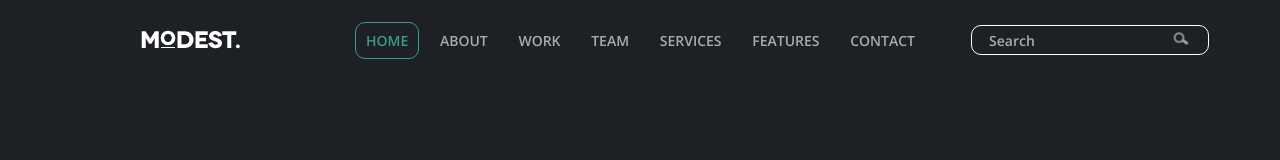
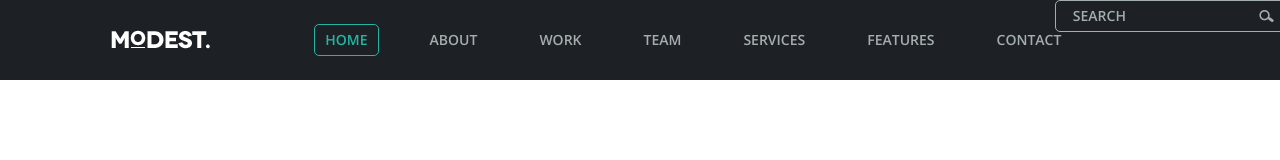
Before and after one commit to Profikusus/blog-project, a plain HTML site: page index.html in a window 1280 px wide. Drawn offline with nearby package versions, Linux system fonts and the light colour scheme.

Commit message:
add new project

```diff
--- a/app.js
+++ b/app.js
@@ -0,0 +1,2 @@
+let ageOfMan = "Юрий";
+console.log(ageOfMan);
--- a/index.html
+++ b/index.html
@@ -7,6 +7,8 @@
     <meta name="viewport" content="width=device-width, initial-scale=1.0">
     <title>Demo Blog project</title>
     <link rel="stylesheet" href="reset.css">
+    <link rel="stylesheet" href="style-col.css">
+    <link rel="stylesheet" href="style-media.css">
     <link rel="stylesheet" href="style.css">
     <link rel="preconnect" href="https://fonts.googleapis.com">
     <link rel="preconnect" href="https://fonts.gstatic.com" crossorigin>
@@ -17,35 +19,28 @@
     <header>
         <div class="container">
             <div class="row">
-                <div class="col-md-3">
-                    <div class="logo">
-                        <a href="">
-                            <img src="./images/logo.png" alt="">
-                        </a>
-                    </div>
+                <div class="col-xs-12 col-sm-3 logo">
+                    <a href=""><img src="./images/logo.png" alt=""></a>
                 </div>
-                <div class="col-md-6">
-                    <nav class="nav-menu">
-                        <ul class="btn-nav-menu">
-                            <li id="btn-color"><a href="">HOME</a></li>
-                            <li><a href="">ABOUT</a></li>
-                            <li><a href="">WORK</a></li>
-                            <li><a href="">TEAM</a></li>
-                            <li><a href="">SERVICES</a></li>
-                            <li><a href="">FEATURES</a></li>
-                            <li><a href="">CONTACT</a></li>
-                        </ul>
-                    </nav>
+                <div class="col-xs-12 col-sm-7 nav-menu">
+                    <a href="" id="color-btn">HOME</a>
+                    <a href="">ABOUT</a>
+                    <a href="">WORK</a>
+                    <a href="">TEAM</a>
+                    <a href="">SERVICES</a>
+                    <a href="">FEATURES</a>
+                    <a href="">CONTACT</a>
                 </div>
-                <div class="col-md-3">
+                <div class="col-xs-hidden col-sm-2 col-search-menu">
                     <div class="search-menu">
-                        <ul class="search-block">
-                            <li><input type="search" placeholder="Search"></li>
-                            <li><a href=""></a></li>
-                        </ul>
+                        <div class="border-search">
+                            <input type="text" class="input-search" placeholder="SEARCH">
+                            <a href="" class="btn-search"></a>
+                        </div>
                     </div>
                 </div>
             </div>
+        </div>
     </header>
 </body>
 
--- /dev/null
+++ b/style-col.css
@@ -0,0 +1,51 @@
+*{
+    box-sizing: border-box;
+}
+.col-xs-1{
+    flex: 0 0 8.33333;
+    max-width: 8.33333%;
+}
+.col-xs-2{
+    flex: 0 0 16.66667%;
+    max-width: 16.66667%;
+}
+.col-xs-3{
+    flex: 0 0 25%;
+    max-width: 25%;
+}
+.col-xs-4{
+    flex: 0 0 33.33333%;
+    max-width: 33.33333%;
+}
+.col-xs-5{
+    flex: 0 0 41.66667%;
+    max-width: 41.66667%;
+}
+.col-xs-6{
+    flex: 0 0 50%;
+    max-width: 50%;
+}
+.col-xs-7{
+    flex: 0 0 58.33333%;
+    max-width: 58.33333%;
+}
+.col-xs-8{
+    flex: 0 0 66.66667%;
+    max-width: 66.66667%;
+}
+.col-xs-9 {
+    flex: 0 0 75%;
+    max-width: 75%;
+}
+.col-xs-10{
+    flex: 0 0 83.33333%;
+    max-width: 83.33333%;
+}
+.col-xs-11{
+    flex: 0 0 91.66667%;
+    max-width: 91.66667%;
+}
+.col-xs-12{
+    flex: 0 0 100%;
+    max-width: 100%;
+}
--- /dev/null
+++ b/style-media.css
@@ -0,0 +1,22 @@
+@media (max-width:767px){
+    .col-xs-hidden{
+        display: none;
+    }
+    .row{
+        flex-wrap: wrap;
+    }
+}
+@media(min-width:768px){
+    .col-sm-3{
+        flex: 0 0 25%;
+        max-width: 25%;
+    }
+    .col-sm-7{
+        flex: 0 0 58.33333%;
+        max-width: 58.33333%;
+    }
+    .col-sm-2{
+        flex: 0 0 16.66667%;
+        max-width: 16.66667%;
+    }
+}
--- a/style.css
+++ b/style.css
@@ -1,99 +1,89 @@
-*{
-    box-sizing: border-box;
+.container{
+    width: 100%;
+    padding-left: 15px;
+    padding-right: 15px;
+    margin-left: auto;
+    margin-right: auto;
 }
 body{
     font-family: 'Open Sans', sans-serif;
+}
+.row{
+    display: flex;
+    margin-left: -15px;
+    margin-right: -15px;
+    flex-wrap: wrap;
+    text-align: center;
     background-color: #1d2126;
 }
-.container{
-    width: 1200px;
-    margin: 0 auto;
-}
-[class *="col-"]{
+[class*="col-"]{
     padding-left: 15px;
     padding-right: 15px;
 }
-.row{
+.logo{
+    justify-content: center;
+    align-items: center;
+}
+.logo, .nav-menu{
+    height: 80px;
     display: flex;
-    height: 80px;
-    margin: 0 auto;
-}
-.col-md-3{
-    width: 25%;
-}
-.col-md-6{
-    width: 50%;
-}
-.btn-nav-menu{
-    display: flex;
-    justify-content: space-between;
-    align-items: center;
-    height: 80px;
 }
 .nav-menu{
-    width: 100%;
+    justify-content: center;
+    align-items: center;
 }
-.logo{
+.nav-menu a{
+    margin: 20px;
+    color: #a4aead;
+    text-decoration: none;
+    border: 1px solid transparent;
+    padding: 8px 10px;
+    border-radius: 5px;
+    font-size: 14px;
+}
+#color-btn{
+    border: 1px solid #23b7a3;
+    color: #23b7a3;
+}
+.nav-menu a:hover{
+    border:1px solid #a4aead;
+}
+#color-btn:hover{
+    background-color:#23b7a3;
+    color: white;
+}
+.search-menu{
     display: flex;
     justify-content: center;
     align-items: center;
-    height: 100%;
 }
-.btn-nav-menu a{
-    text-decoration: none;
+.input-search{
+    height: 30px;
+    background: transparent;
     color: #a4aead;
+    border: none;
     font-size: 14px;
-    padding: 8px 10px;
-    border-radius: 10px;
+
 }
-#btn-color > a{
-    color: #399b8c;
-    border: 1px solid #399b8c;
+.border-search{
+    border: 1px solid #a4aead ;
+    display: flex;
+    justify-content: center;
+    align-items: center;
+    padding: 0 15px;
+    border-radius: 5px;
 }
-.btn-nav-menu a:hover{
-    border: 1px solid #a4aead;
-    border-radius: 10px;
-}
-#btn-color > a:hover{
-    color: white;
-    background-color: #399b8c;
-}
-.search-menu{
-    width: 100%;
-    display: flex;
-    justify-content: space-around;
-    align-items: center;
-    align-content: center;
-    height: 80px;
-}
-.search-block a{
+.btn-search{
     background-image: url(./images/search.png);
-    display: block;
-    width: 25px;
-    height: 25px;
     background-position: center;
     background-repeat: no-repeat;
-}
-.search-block{
-    display: flex;
-}
-.search-block{
-    border: 1px solid white;
-    height: 30px;
-    padding-left: 15px;
-    padding-right: 15px;
-    border-radius: 10px;
-}
-.search-block input{
-    border: transparent;
-    outline: none;
-    background: 0;
-    height: 30px;
-    color: #a4aead;
+    width: 20px;
+    height: 20px;
+    border: none;
+    background-color:#1d2126 ;
 }
 ::placeholder{
+    color:#a4aead ;
+    font-family: 'Open Sans', sans-serif;
     font-size: 14px;
-    color:#a4aead;
-    font-family: 'Open Sans', sans-serif;
-
 }
```
Also changed, not shown: 2 other files.
